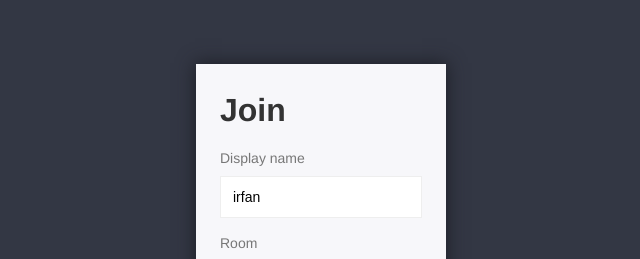
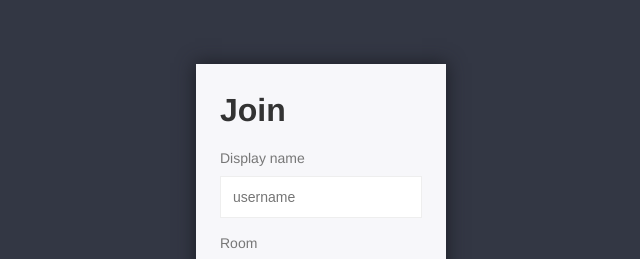
Before and after one commit to Irfanxpk/Chit-Chat, a website: page public/index.html in a window 1280 px wide. Shown: the part 175-434 px from the top of the page, 319-959 px from the left. Drawn offline with Linux system fonts and the light colour scheme.

Commit message:
the last

```diff
--- a/public/index.html
+++ b/public/index.html
@@ -14,7 +14,7 @@
         <h1>Join</h1>
         <form action="/chat.html">
           <label for="">Display name</label>
-          <input type="text" name="username" placeholder="username" value="irfan" required>
+          <input type="text" name="username" placeholder="username"  required>
           <label for="">Room</label>
           <input type="text" name="room" placeholder="Room" required>
           <button>join</button>
```
